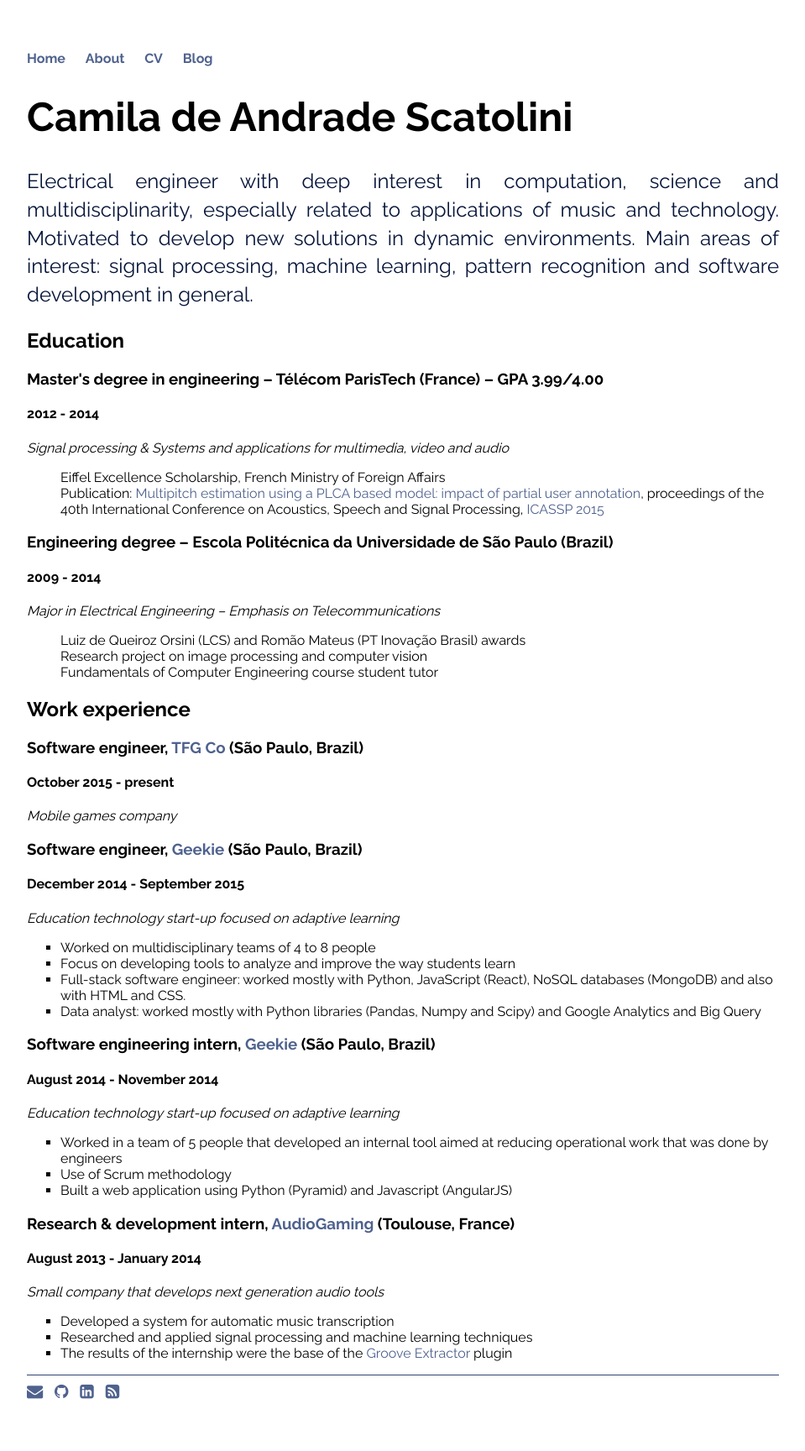
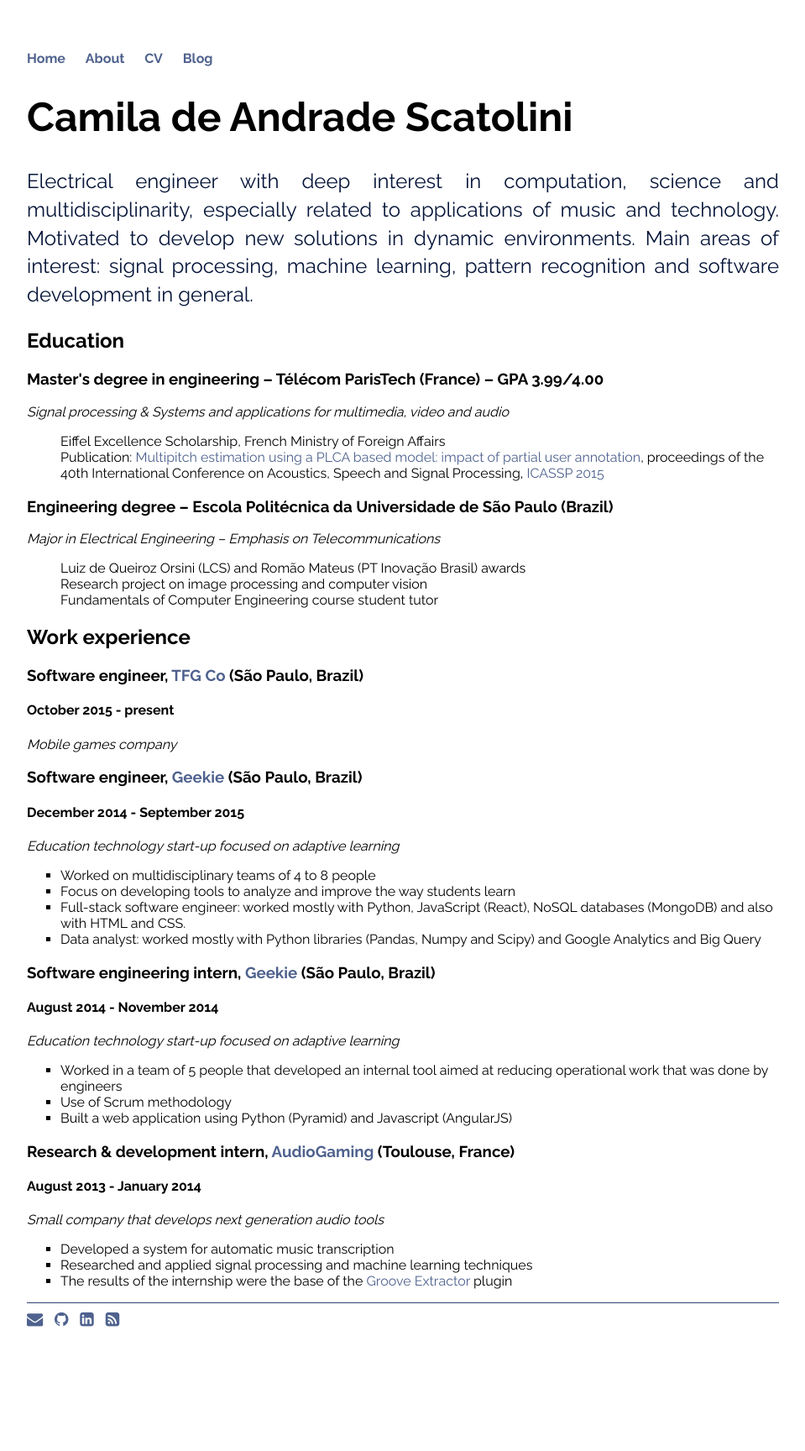
Before and after one commit to cscatolini/cscatolini.github.io, a Jekyll site: the page built from cv/index.html, in a window 1280 px wide. Shown: the whole page at 84% size, without its empty margins (160-1119 px from the left). Built offline with Jekyll 4.4.1, drawn with Linux system fonts in a browser that asks for light colours; nearby versions of some CDN libraries; after the commit the page ends 1642 px from its top, so only the background shows below that.

Commit message:
no need for dates in my education (i guess)

```diff
--- a/cv/index.html
+++ b/cv/index.html
@@ -7,14 +7,12 @@ title: CV
   <p>Electrical engineer with deep interest in computation, science and multidisciplinarity, especially related to applications of music and technology. Motivated to develop new solutions in dynamic environments. Main areas of interest: signal processing, machine learning, pattern recognition and software development in general.</p>
   <h2>Education</h2>
   <h3>Master's degree in engineering – Télécom ParisTech (France) – GPA 3.99/4.00 </h3>
-  <h4>2012 - 2014</h4>
   <em>Signal processing & Systems and applications for multimedia, video and audio</em>
   <ul type="none">
     <li>Eiffel Excellence Scholarship, French Ministry of Foreign Affairs</li>
     <li>Publication: <a href="http://ieeexplore.ieee.org/xpl/articleDetails.jsp?arnumber=7177957&punumber%3D7158221%26filter%3DAND%28p_IS_Number%3A7177909%29%26pageNumber%3D2" target="_blank">Multipitch estimation using a PLCA based model: impact of partial user annotation</a>, proceedings of the 40th International Conference on Acoustics, Speech and Signal Processing, <a href="http://icassp2015.org/" target="_blank">ICASSP 2015</a></li>
   </ul>
   <h3>Engineering degree – Escola Politécnica da Universidade de São Paulo (Brazil)</h3>
-  <h4>2009 - 2014</h4>
   <em>Major in Electrical Engineering – Emphasis on Telecommunications</em>
   <ul type="none">
     <li>Luiz de Queiroz Orsini (LCS) and Romão Mateus (PT Inovação Brasil) awards</li>
```
